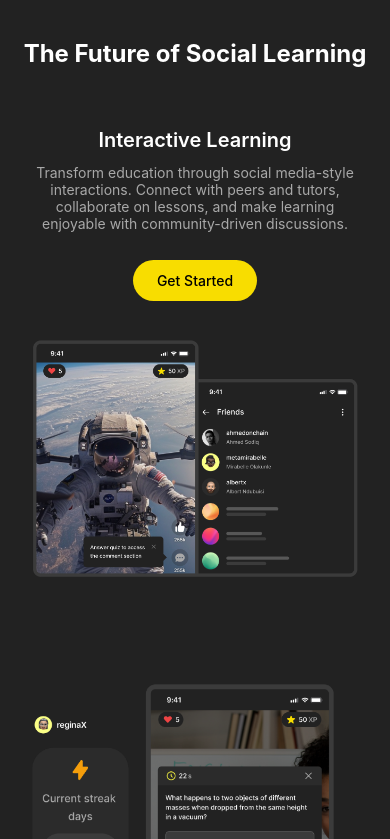
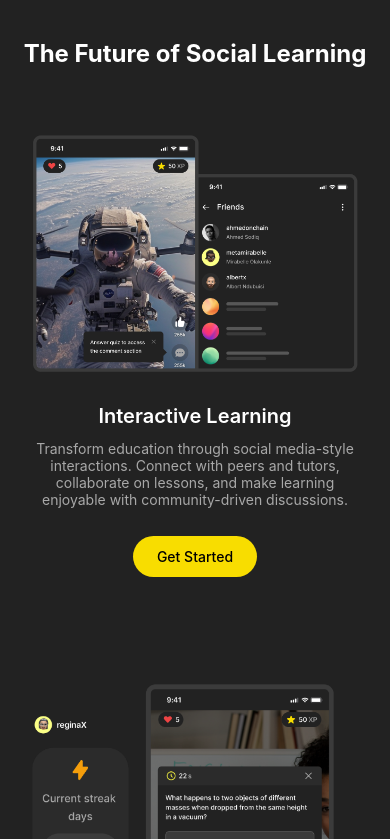
Before and after one commit to binumarcodes/LearnFi, a React (Vite) app: page / in a window 390 px wide. Shown: the part 945-1784 px from the top of the page. Built offline with nearby package versions, Linux system fonts and the light colour scheme.

Commit message:
Updated Version2 responsive design

```diff
--- a/src/components/about/About.css
+++ b/src/components/about/About.css
@@ -104,6 +104,14 @@
     padding: 20px 12px;
   }
 
+  .aboutContainer {
+    flex-direction: column-reverse;
+  }
+
+  .aboutContainer.image-last {
+    flex-direction: column;
+  }
+
   .about-logo {
     max-width: 260px;
   }
--- a/src/components/about/About.tsx
+++ b/src/components/about/About.tsx
@@ -68,7 +68,7 @@ function About() {
 
       </div>
 
-      <div className="aboutContainer">
+      <div className="aboutContainer image-last">
         <img src={about2} className="about-logo" />
         <div>
           <h1 className="about-header">Gamified Experience</h1>
```
